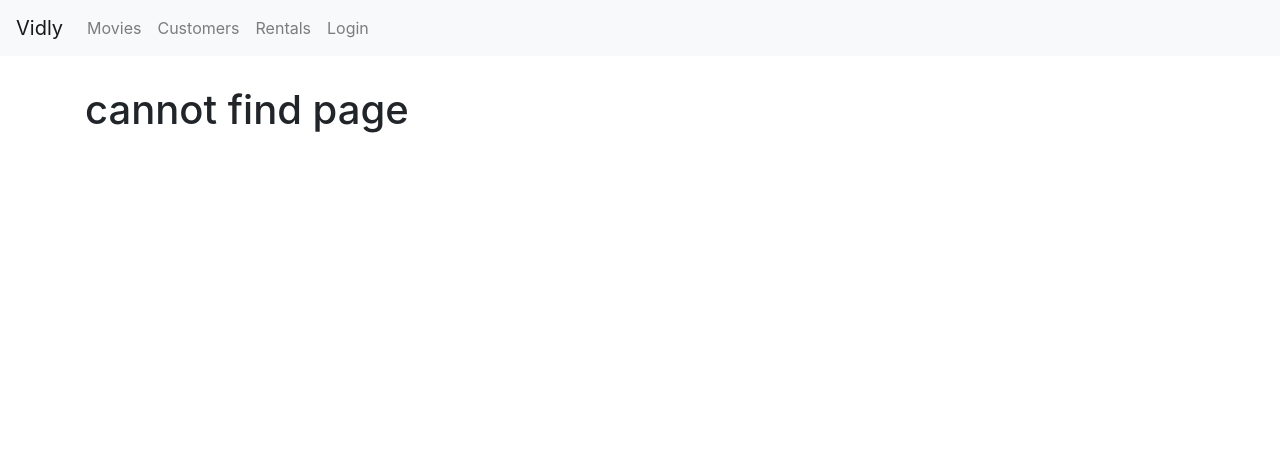
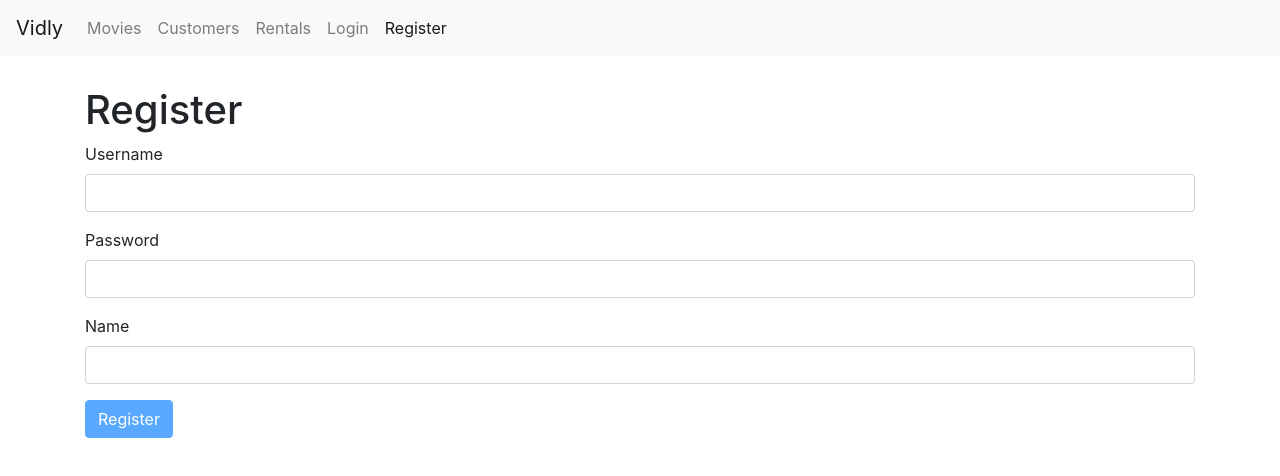
Before and after one commit to Shailendra9k/vidly-project, a React (Create React App) app: page /register in a window 1280 px wide. Before the commit this address led to /not-found. Shown: the top 476 px of the page. Built offline with nearby package versions, Linux system fonts and the light colour scheme.

Commit message:
register-form added

```diff
--- a/src/App.js
+++ b/src/App.js
@@ -7,6 +7,8 @@
 import Rentals from "./components/rentals";
 import NavBar from "./components/navBar";
 import LoginForm from "./components/loginForm";
+import RegisterForm from "./components/register";
+
 import "./App.css";
 
 function App() {
@@ -15,6 +17,7 @@
       <NavBar />
       <main className="container">
         <Switch>
+          <Route path="/register" component={RegisterForm} />
           <Route path="/login" component={LoginForm} />
           <Route path="/movies/:id" component={MovieForm} />
           <Route path="/movies" component={Movies} />
--- a/src/components/navBar.jsx
+++ b/src/components/navBar.jsx
@@ -32,6 +32,9 @@
           <NavLink className="nav-item nav-link" to="/login">
             Login
           </NavLink>
+          <NavLink className="nav-item nav-link" to="/register">
+            Register
+          </NavLink>
         </div>
       </div>
     </nav>
--- a/src/components/register.jsx
+++ b/src/components/register.jsx
@@ -0,0 +1,45 @@
+import React from "react";
+import Joi from "joi-browser";
+import Form from "./common/form";
+
+export default class RegisterForm extends Form {
+  state = {
+    data: { username: "", password: "", name: "" },
+    errors: {}
+  };
+
+  schema = {
+    username: Joi.string()
+      .email()
+      .required()
+      .label("Username"),
+    password: Joi.string()
+      .min(5)
+      .required()
+      .label("Password"),
+    //   .regex(/^[a-zA-Z0-9]{5,30}$/)
+    name: Joi.string()
+      .required()
+      .label("Name")
+  };
+
+  doSubmit = () => {
+    // Call the server
+    console.log("Registered");
+  };
+
+  render() {
+    return (
+      <div>
+        <h1>Register</h1>
+
+        <form onSubmit={this.handleSubmit}>
+          {this.renderInput("username", "Username")}
+          {this.renderInput("password", "Password", "password")}
+          {this.renderInput("name", "Name")}
+          {this.renderButton("Register")}
+        </form>
+      </div>
+    );
+  }
+}
```
